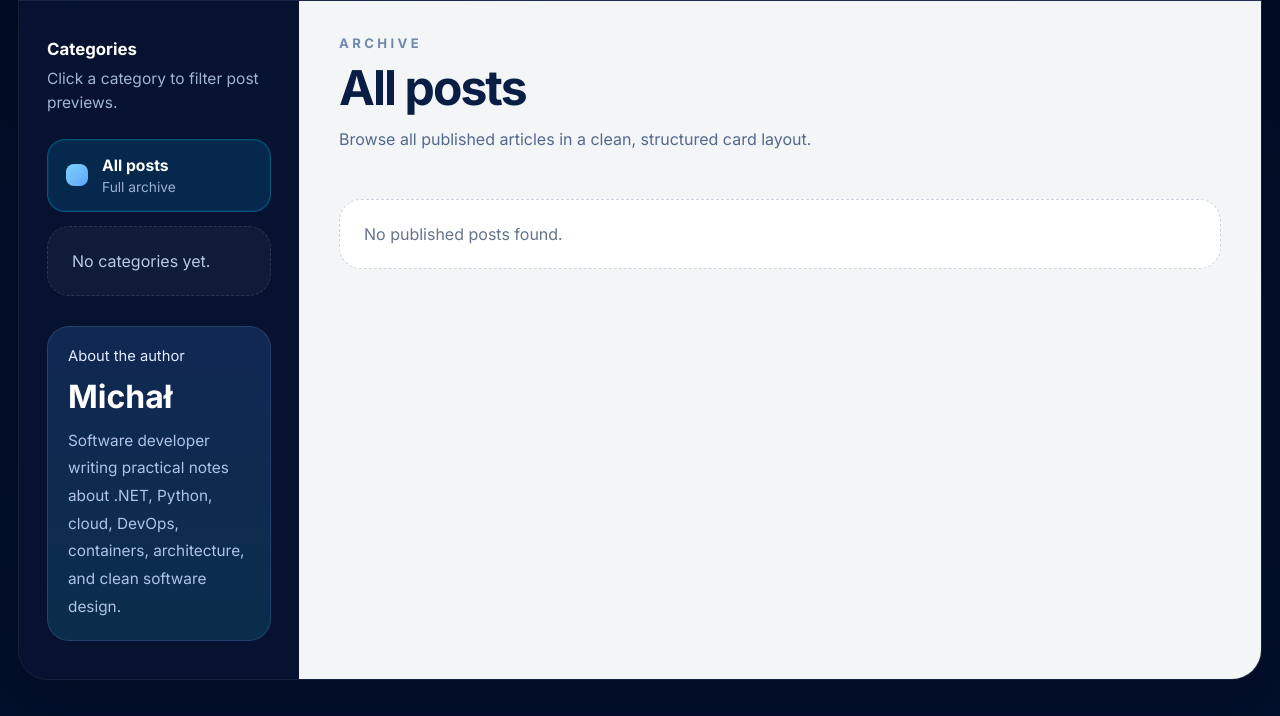
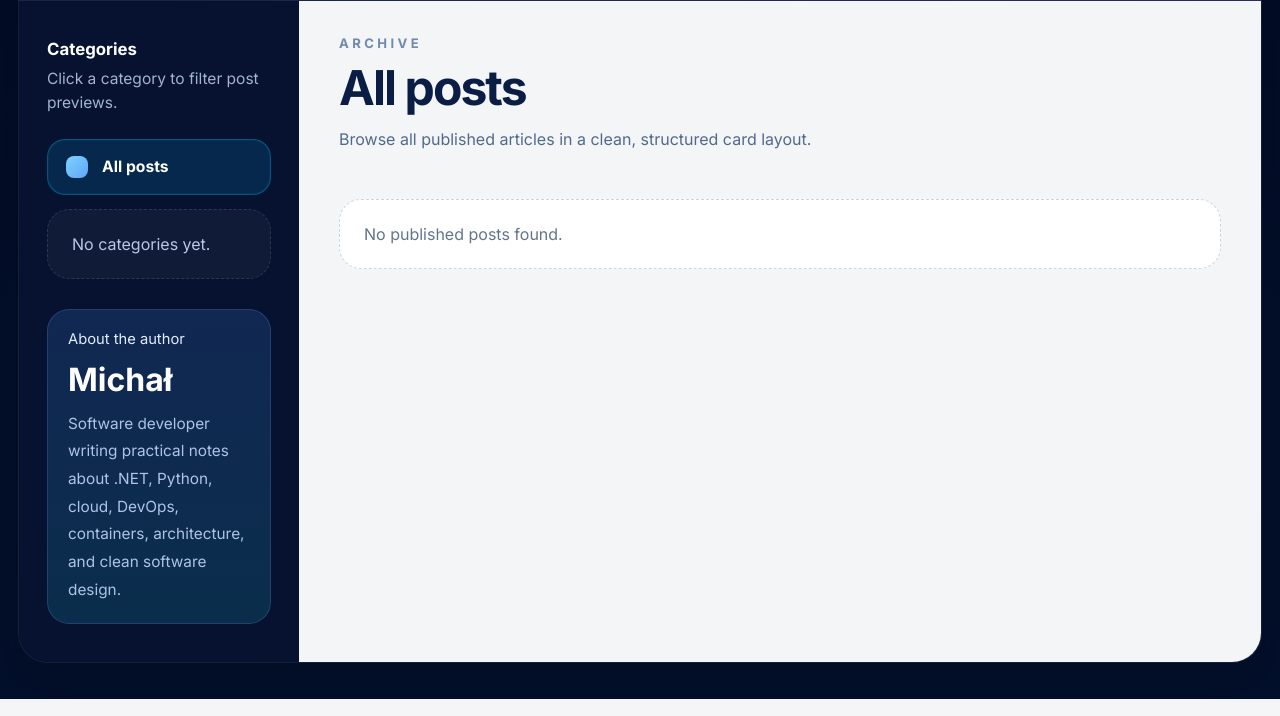
Before and after one commit to michalantolik/AIPoweredPythonBlog, a Django app: page /posts/ in a window 1280 px wide. Shown: the part 582-1298 px from the top of the page. Run offline with Django 5.2, Linux system fonts and the light colour scheme; data that the repository does not hold is empty.

Commit message:
Simplify side menu

```diff
--- a/AIPoweredPythonBlog/ai_powered_blog/templates/partials/blog_sidebar.html
+++ b/AIPoweredPythonBlog/ai_powered_blog/templates/partials/blog_sidebar.html
@@ -14,7 +14,6 @@
                     <span class="category-icon category-icon-generic"></span>
                     <div>
                         <strong>All posts</strong>
-                        <span>Full archive</span>
                     </div>
                 </div>
             </a>
@@ -28,7 +27,6 @@
                         <span class="category-icon category-icon-generic"></span>
                         <div>
                             <strong>{{ category.name }}</strong>
-                            <span>Category archive</span>
                         </div>
                     </div>
                     <span class="category-count">{{ category.published_posts_count }}</span>
```
